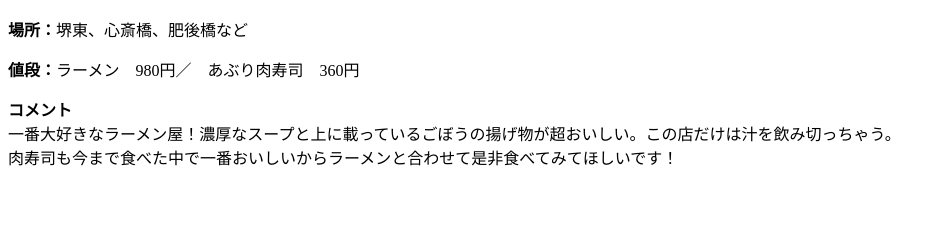
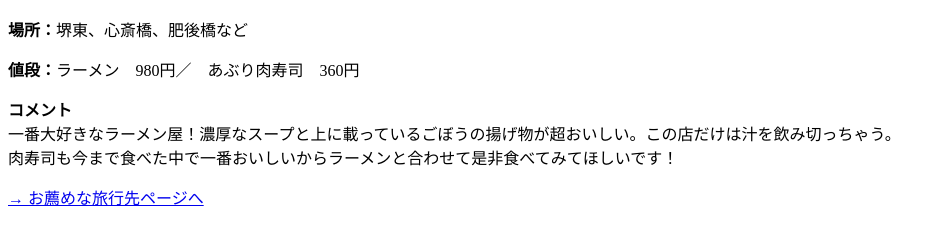
Before and after one commit to omu-aaa23091/omu-aaa23091.github.io, a plain HTML site: page index.html in a window 1280 px wide. Shown: the part 424-668 px from the top of the page, without its empty margins (0-946 px from the left). Drawn offline with Linux system fonts and the light colour scheme.

Commit message:
Update index.html

```diff
--- a/index.html
+++ b/index.html
@@ -18,5 +18,7 @@
     <p><strong>コメント</strong><br>
     一番大好きなラーメン屋！濃厚なスープと上に載っているごぼうの揚げ物が超おいしい。この店だけは汁を飲み切っちゃう。<br>
     肉寿司も今まで食べた中で一番おいしいからラーメンと合わせて是非食べてみてほしいです！</p>
+
+    <p><a href="second.html">→ お薦めな旅行先ページへ</a></p>
 </body>
 </html>
```
